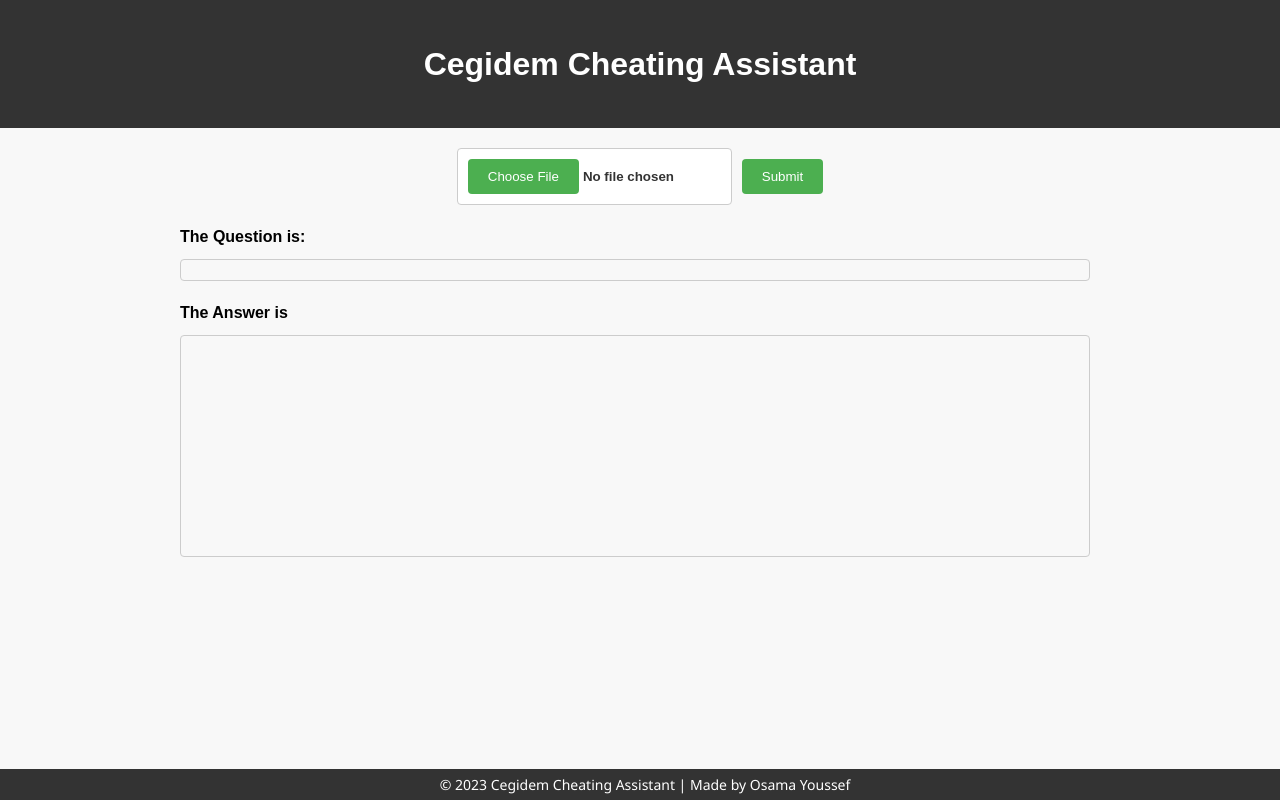
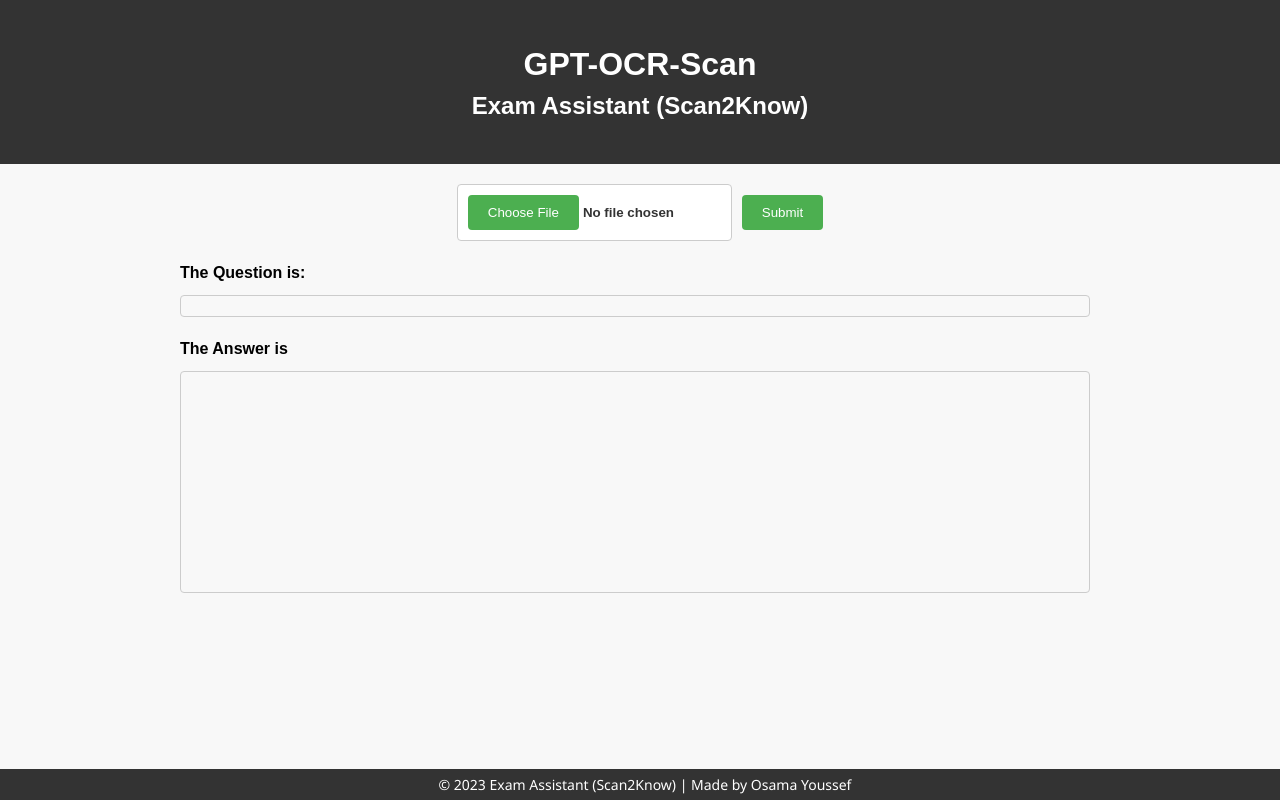
Before and after one commit to Osama-Yusuf/Cegidem-Cheating-Assistant, a website built with webpack: page index.html in a window 1280 px wide. Built offline with nearby package versions, Linux system fonts and the light colour scheme.

Commit message:
Update index.html

```diff
--- a/index.html
+++ b/index.html
@@ -3,14 +3,15 @@
 
 <head>
     <meta charset="UTF-8">
-    <title>Cegidem Cheating Assistant</title>
+    <title>Exam Assistant (Scan2Know)</title>
     <link rel="stylesheet" href="style.css">
 </head>
 
 <body>
     <header>
         <div class="container">
-            <h1>Cegidem Cheating Assistant</h1>
+            <h1>GPT-OCR-Scan</h1>
+            <h2>Exam Assistant (Scan2Know)</h2>
         </div>
     </header>
     <div class="container">
@@ -25,7 +26,7 @@
             <div class="output" id="output2"></div>
         </div>
     </div>
-    <footer class="footer">&copy; 2023 Cegidem Cheating Assistant | Made by Osama Youssef</footer>
+    <footer class="footer">&copy; 2023 Exam Assistant (Scan2Know) | Made by Osama Youssef</footer>
     <script src="dist/bundle.js"></script>
 </body>
 
```
